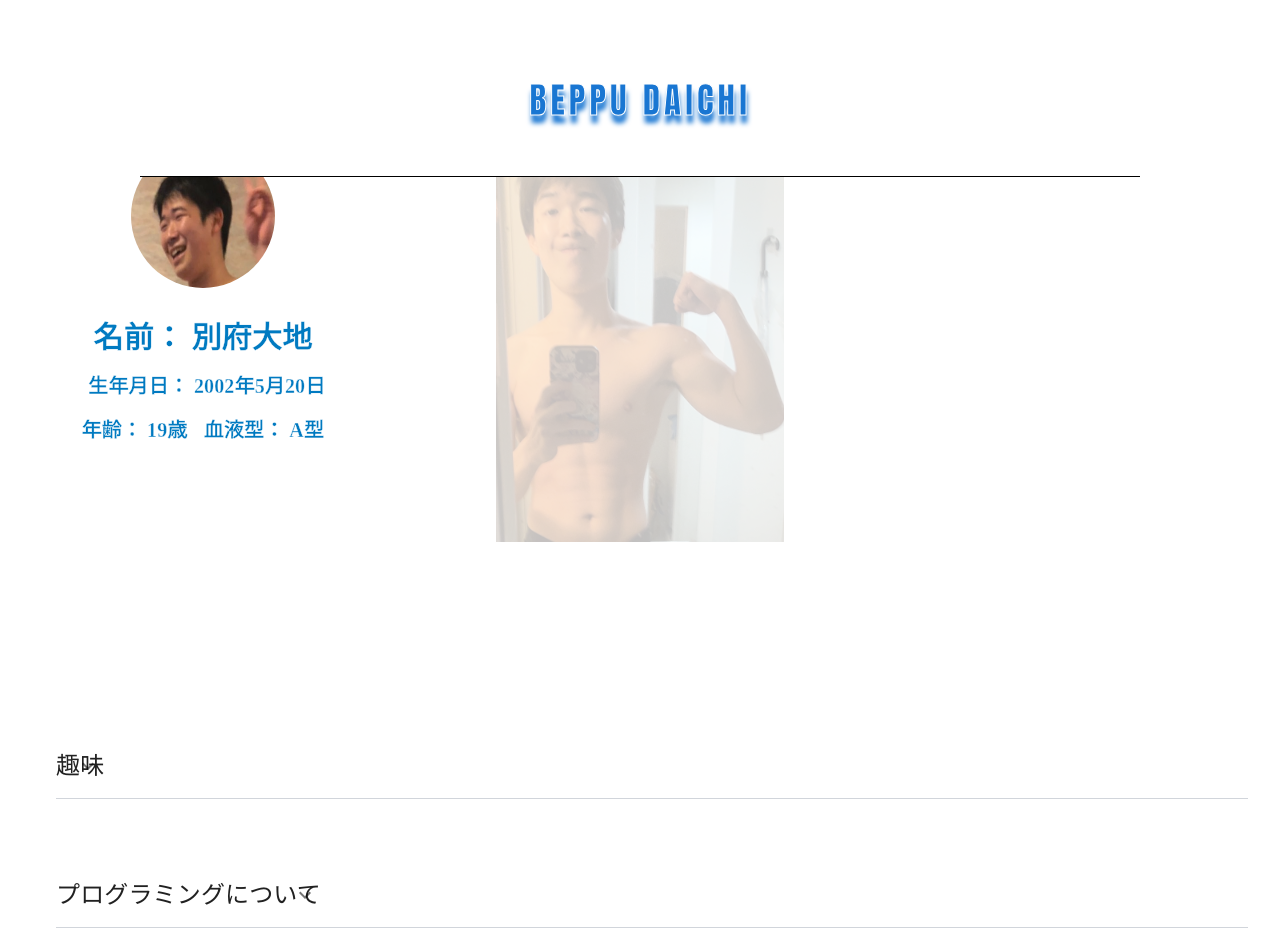
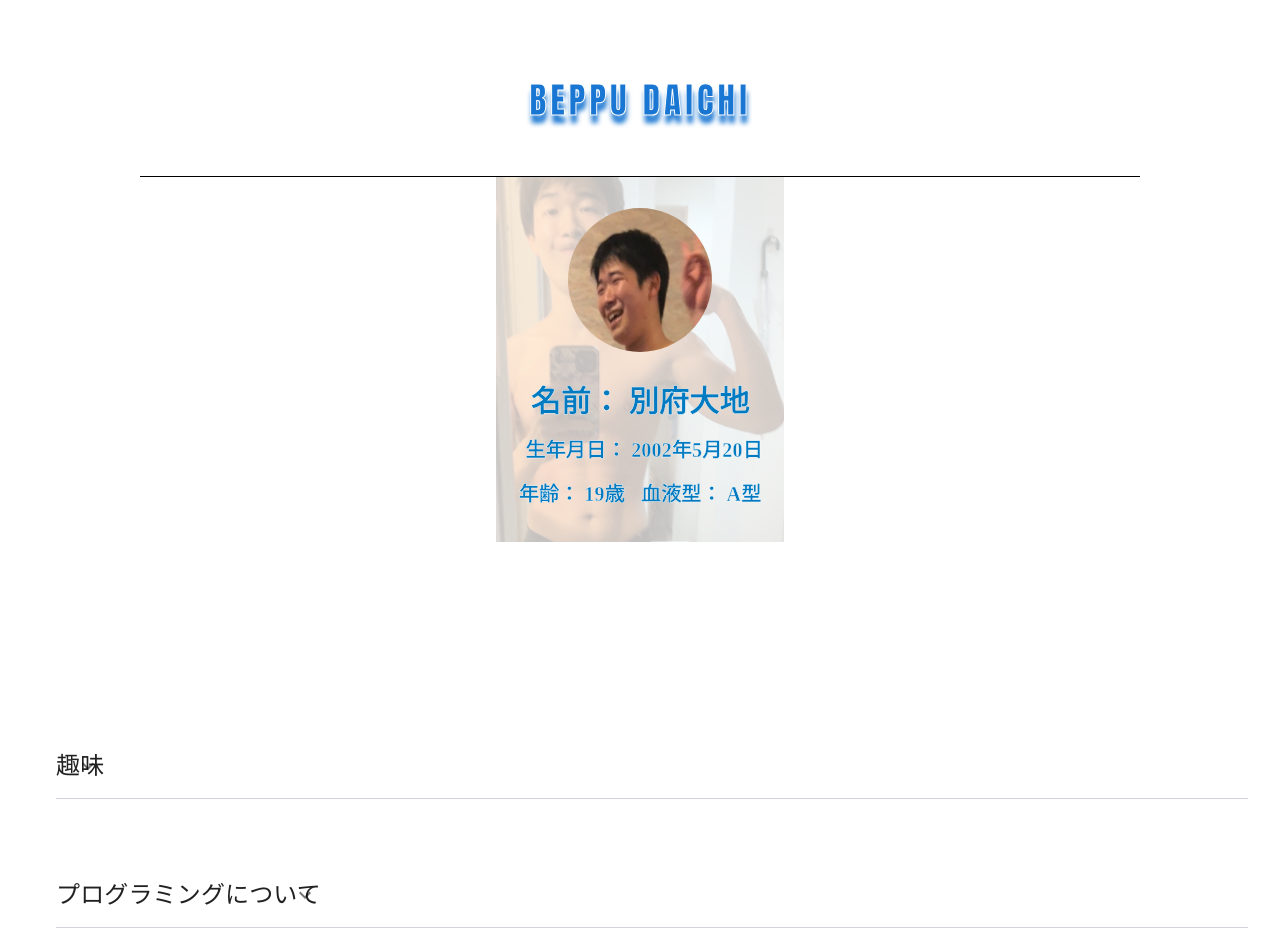
Before and after one commit to bdaichi/profile_web_site, a Next.js app: page /profile_page in a window 1280 px wide. Shown: the top 944 px of the page. Built offline with nearby package versions, Linux system fonts and the light colour scheme.

Commit message:
mdのときのcssを直した

```diff
--- a/component/profile_page/detailed_profile_field.tsx
+++ b/component/profile_page/detailed_profile_field.tsx
@@ -1,7 +1,7 @@
 export default function DetailedProfileField() {
 
     return (
-        <div className='flex flex-col items-center font-semibold absolute top-28 left-16' style={{ fontFamily: '筑紫A丸ゴシック', color: '#007ac1', WebkitTextStroke: '0.4px white' }}>
+        <div className='flex flex-col items-center font-semibold absolute top-28 md:top-44' style={{ fontFamily: '筑紫A丸ゴシック', color: '#007ac1', WebkitTextStroke: '0.4px white' }}>
             <img className='flex justify-center items-center rounded-full h-36 w-36 my-8' src='sita_zenra.jpg' />
             <p className='flex justify-center text-3xl'>名前： 別府大地</p>
             <p className='flex justify-center text-xl m-4 ml-6'>生年月日： 2002年5月20日</p>
--- a/pages/profile_page.tsx
+++ b/pages/profile_page.tsx
@@ -4,6 +4,7 @@ import ExpandMoreIcon from '@mui/icons-material/ExpandMore';
 
 import NavBar from "../component/common/nav_bar";
 import { useState } from "react";
+import DetailedProfileField from "../component/profile_page/detailed_profile_field";
 
 export default function ProfilePage() {
     const [isOpenCareerDrawer, setIsOpenCareerDrawer] = useState<boolean>(false)
@@ -35,14 +36,8 @@ export default function ProfilePage() {
                 <img className='opacity-25 mt-20 w-64 md:mt-36 w-72' src='profile.jpg' />
             </div>
             <div className='flex flex-col justify-center z-10 m-8'>
-                <div className='flex flex-col items-center font-semibold absolute top-28 left-16' style={{ fontFamily: '筑紫A丸ゴシック', color: '#007ac1', WebkitTextStroke: '0.4px white' }}>
-                    <img className='flex justify-center items-center rounded-full h-36 w-36 my-8' src='sita_zenra.jpg' />
-                    <p className='flex justify-center text-3xl'>名前： 別府大地</p>
-                    <p className='flex justify-center text-xl m-4 ml-6'>生年月日： 2002年5月20日</p>
-                    <div className='flex flex-row justify-center items-center ml-4'>
-                        <p className='flex justify-center text-xl'>年齢： 19歳</p>
-                        <p className='flex justify-center text-xl mx-4'>血液型： A型</p>
-                    </div>
+                <div className='flex justify-center'>
+                    <DetailedProfileField />
                 </div>
                 <div className='flex flex-row items-center my-8 mt-12 md:mt-40 ml-6 border-b border-gray-300'>
                     <p className='flex justify-center text-xl md:text-2xl py-4'>趣味</p>
```
